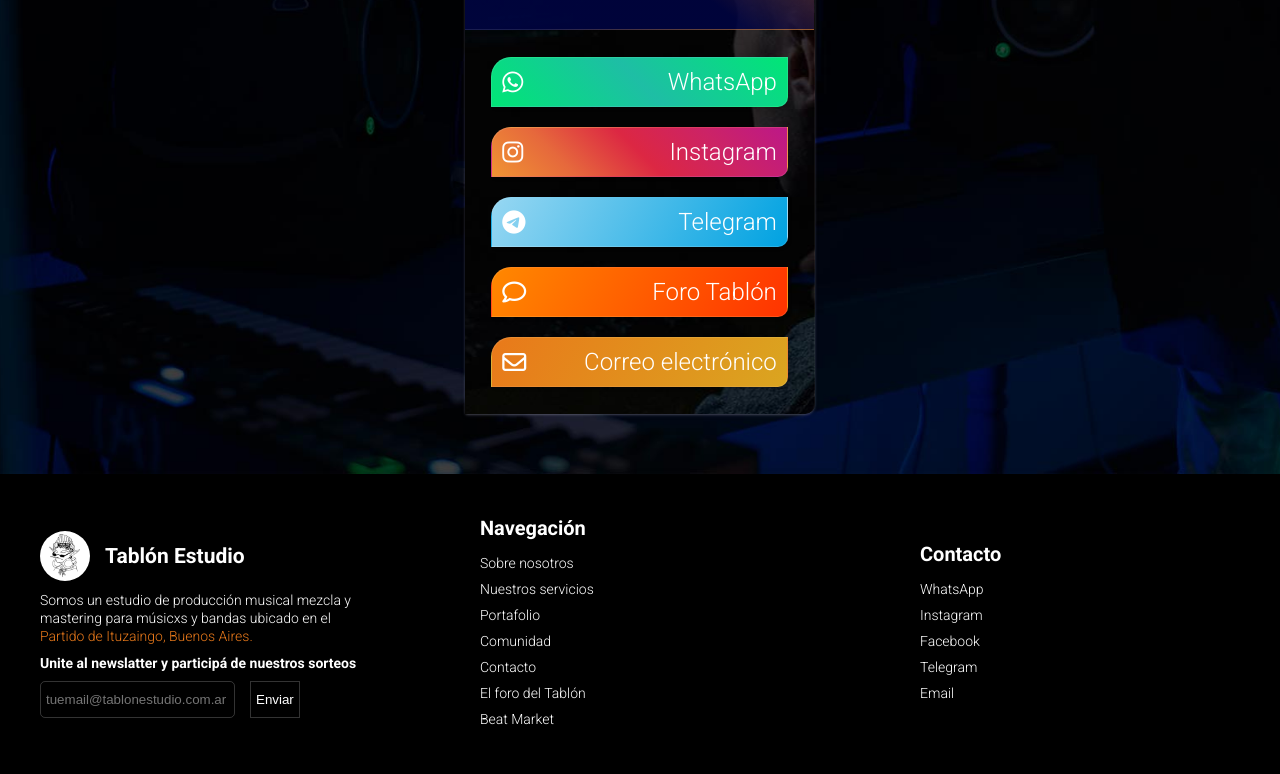
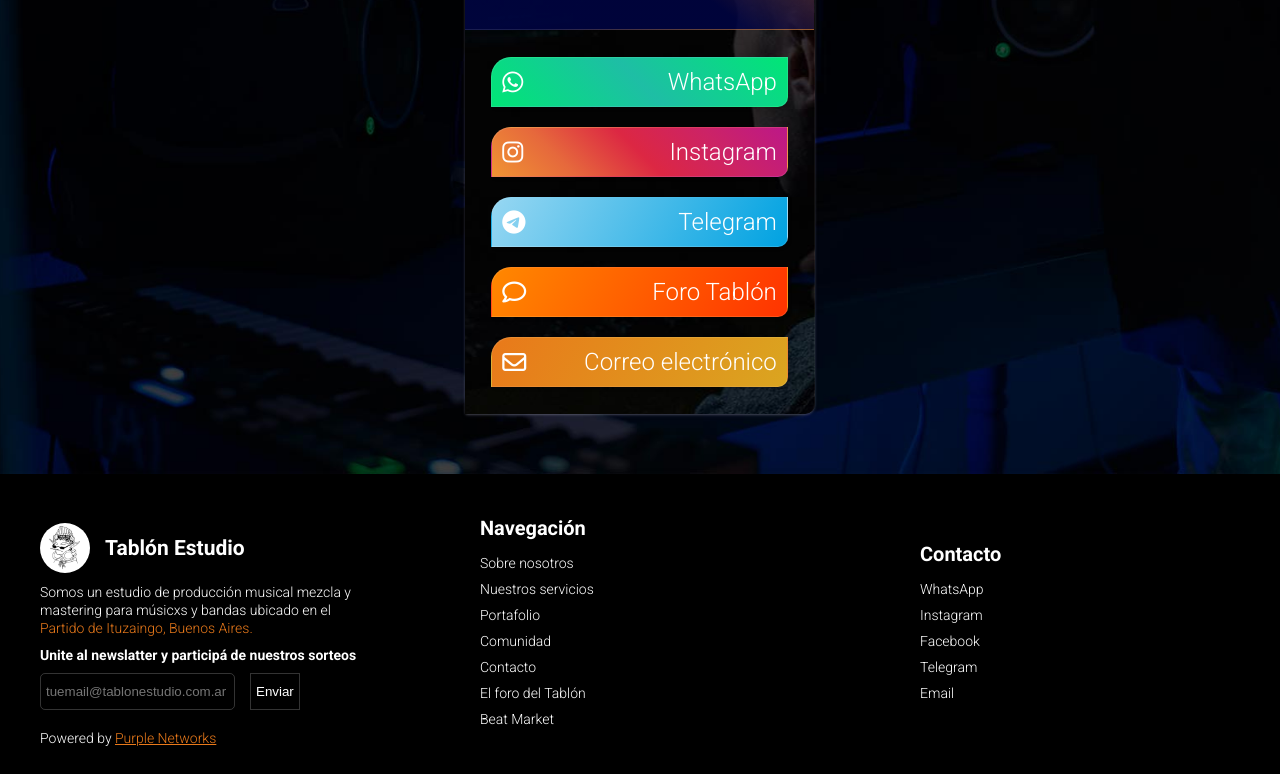
Before and after one commit to tomdvazq/tablonestudio.com.ar, a website with bundled scripts: page index.html in a window 1280 px wide. Shown: the part 3526-4300 px from the top of the page. Built offline with nearby package versions, Linux system fonts and the light colour scheme; a web font is replaced by a local one.

Commit message:
add changes in site

```diff
--- a/index.html
+++ b/index.html
@@ -738,6 +738,9 @@
                         <input type="submit" value="Enviar">
                     </div>
                 </div>
+                <div class="purplenetworks">
+                    Powered by <a target="_blank" href="https://www.purplenetworks.net/">Purple Networks</a>
+                </div>
             </div>
             <div class="navegacion">
                 <h5>Navegación</h5>
--- a/src/scss/sitio/footer.scss
+++ b/src/scss/sitio/footer.scss
@@ -74,6 +74,13 @@
                                 }
                         }
                 }
+                .purplenetworks{
+                    position: relative;
+                    top: 20px;
+                    a{
+                        color: $secundario;
+                    }
+                }
         }
 
         .navegacion{
```
Also changed, not shown: src/css/estilos.css.
